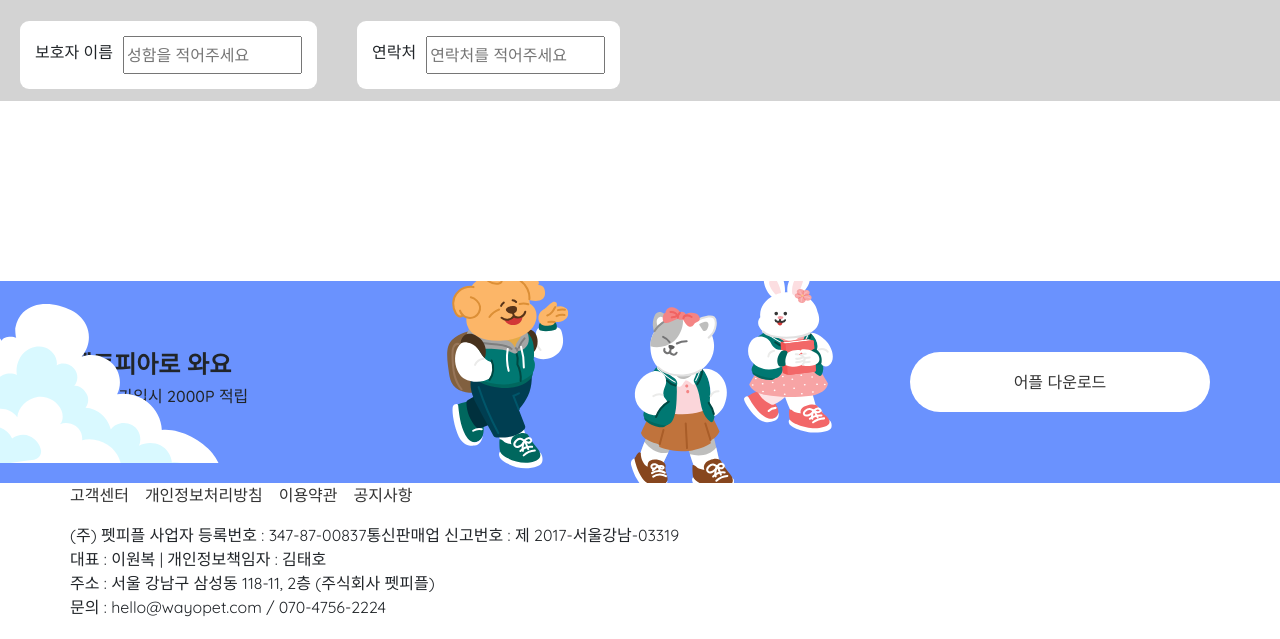
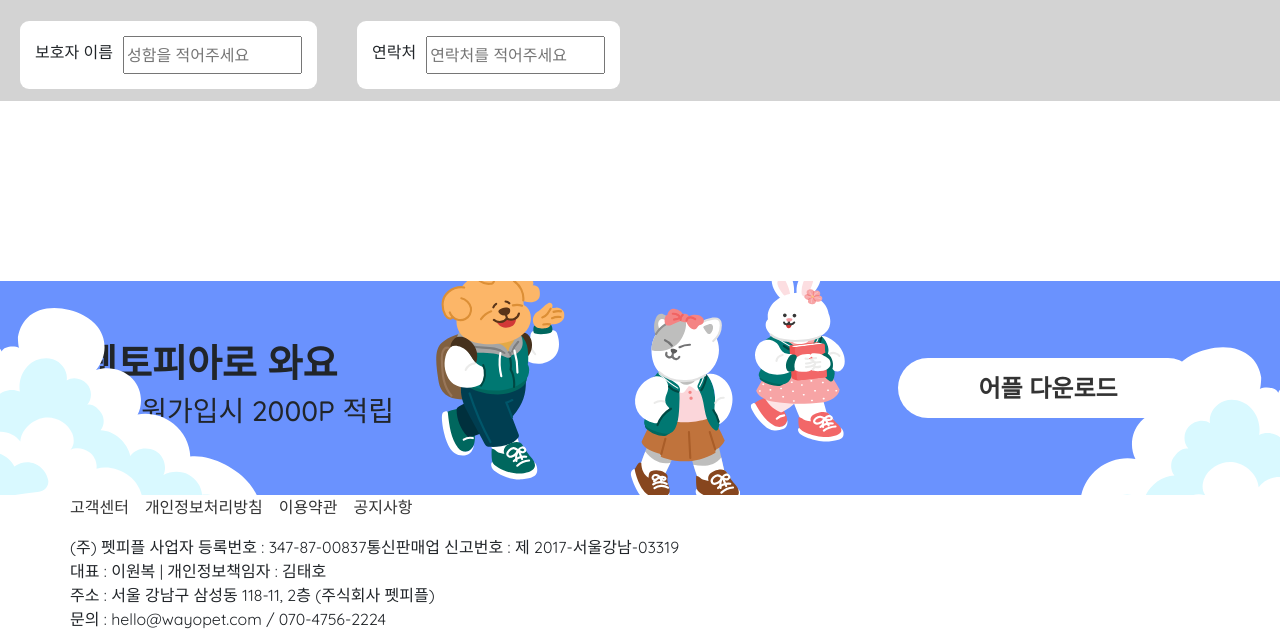
Before and after one commit to hyunjiq/petopia, a plain HTML site: page index.html in a window 1280 px wide. Shown: the part 2215-2854 px from the top of the page. Drawn offline with nearby package versions, Linux system fonts and the light colour scheme; files whose address does not match are found by name.

Commit message:
앱배너 최종 수정 완료

```diff
--- a/index.html
+++ b/index.html
@@ -391,15 +391,11 @@
         <div class="container d-flex align-items-center justify-content-between" id="jeAppbanner">
             <div class="align-items-center">
                 <h4 class="d-flex app_come">펫토피아로 와요</h4>
-                <h6>첫 회원가입시 2000P 적립</h6>
+                <h6 class="app_come_first">첫 회원가입시 2000P 적립</h6>
             </div>
             <div><a href="javascript:void(0)" class="app_down d-flex">어플 다운로드</a></div>
 
         </div>
-
-        <!-- <img src="//hyunjiq.github.io/petopia/img/img_je/bn_cloud1.svg" alt="왼쪽 구름" class="app_bg1"> -->
-        <!-- <img src="//hyunjiq.github.io/petopia/img/img_je/bn_animal.svg" alt="동물 세 마리" class="app_bg2"> -->
-        <!-- <img src="//hyunjiq.github.io/petopia/img/img_je/bn_cloud2.svg" alt="오른쪽 구름" class="app_bg3">   -->
     </section>
 
 
--- a/scss/je.scss
+++ b/scss/je.scss
@@ -129,11 +129,16 @@
 #app_download{
     position: relative;
     background-color: #6A92FE;
+    padding: 3.7rem 0;
+    #jeAppbanner{
 
-    #jeAppbanner{
-    padding: 4.3rem 0;
         .app_come{
                 font-weight: bold;
+                font-size:38px;
+
+            }
+            .app_come_first{
+                font-size:28px;
             }
 
             .app_down{
@@ -144,6 +149,8 @@
                 align-items:center;
                 justify-content: center;
                 text-decoration: none;
+                font-size: 24px;
+                font-weight: bold;
             }
 
 
@@ -157,41 +164,32 @@
         top: 0;
         bottom:0;
         background-repeat: no-repeat;
+        background-size: cover;
         background-image: url(//hyunjiq.github.io/petopia/img/img_je/bn_cloud1.svg);
-
 
     }
 
-
-        // background-image: url(//hyunjiq.github.io/petopia/img/img_je/bn_animal.svg);
-        // left:0; right:0;
-        // margin:auto;
-        // top:0; bottom:0;
         background-image: url(//hyunjiq.github.io/petopia/img/img_je/bn_animal.svg);
-        background-repeat: no-repeat; /* 이미지 반복 설정 */
-        background-size: contain; /* 이미지 크기 조절 */
+        background-repeat: no-repeat;
+        background-size: contain;
         background-position: center;
 
 
 
+
    &:after {
-    content:"";
-        background-image: url(//hyunjiq.github.io/petopia/img/img_je/bn_cloud2.svg);
+        content:"";
+
         position:absolute;
-        right:-30px;
+        right:0px;
         width: 300px;
-        // top: 0;
-        bottom: 50px;
+        top: 0;
+        bottom:0px;
+        background-size: 400px 300px;
         background-repeat: no-repeat;
+        background-image: url(//hyunjiq.github.io/petopia/img/img_je/bn_cloud1.svg);
+        transform:scaleX(-1)
     }
-
-    // .app_bg1, .app_bg2, .app_bg3 {
-    //     position: absolute;
-    //     // width: 100%;
-    //     // height: 100%;
-    //     // background-size: cover;
-    // }
-
 
 
 }
```
Also changed, not shown: css/je.css, css/je.min.css.
